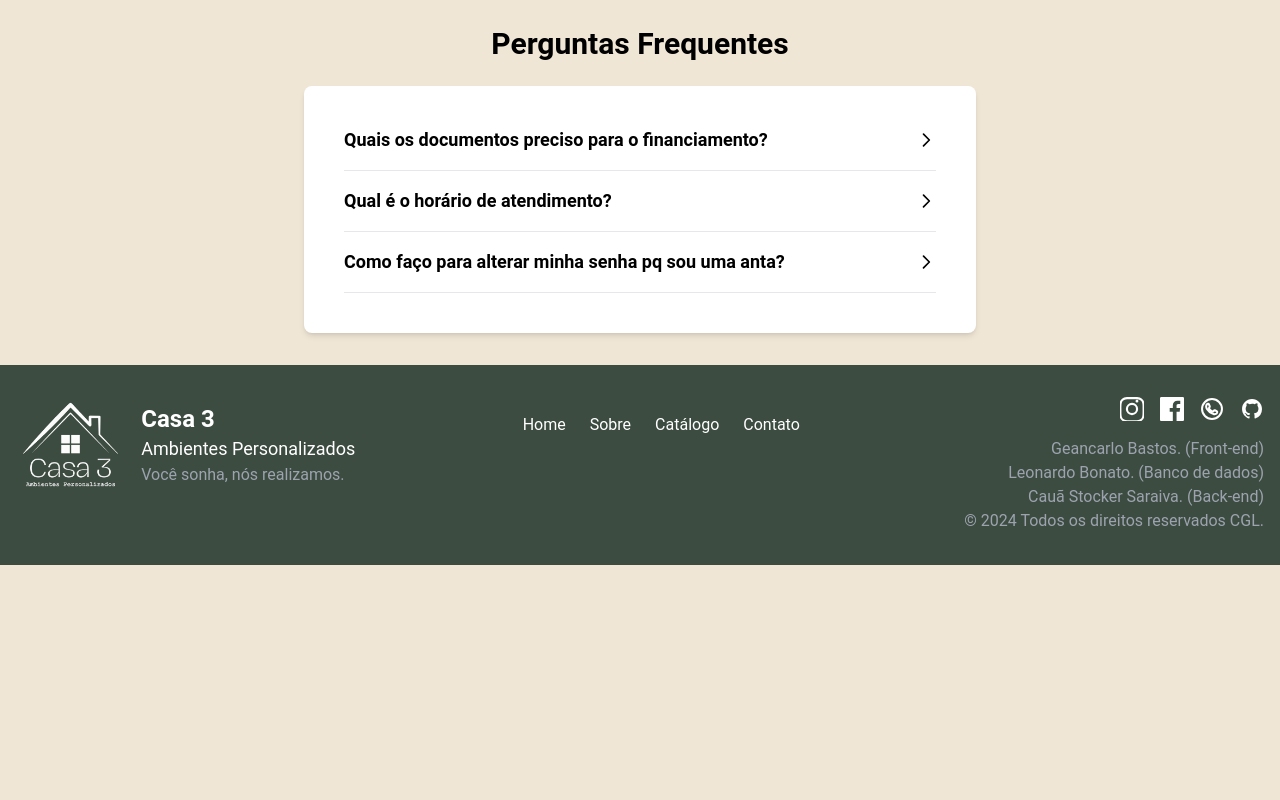
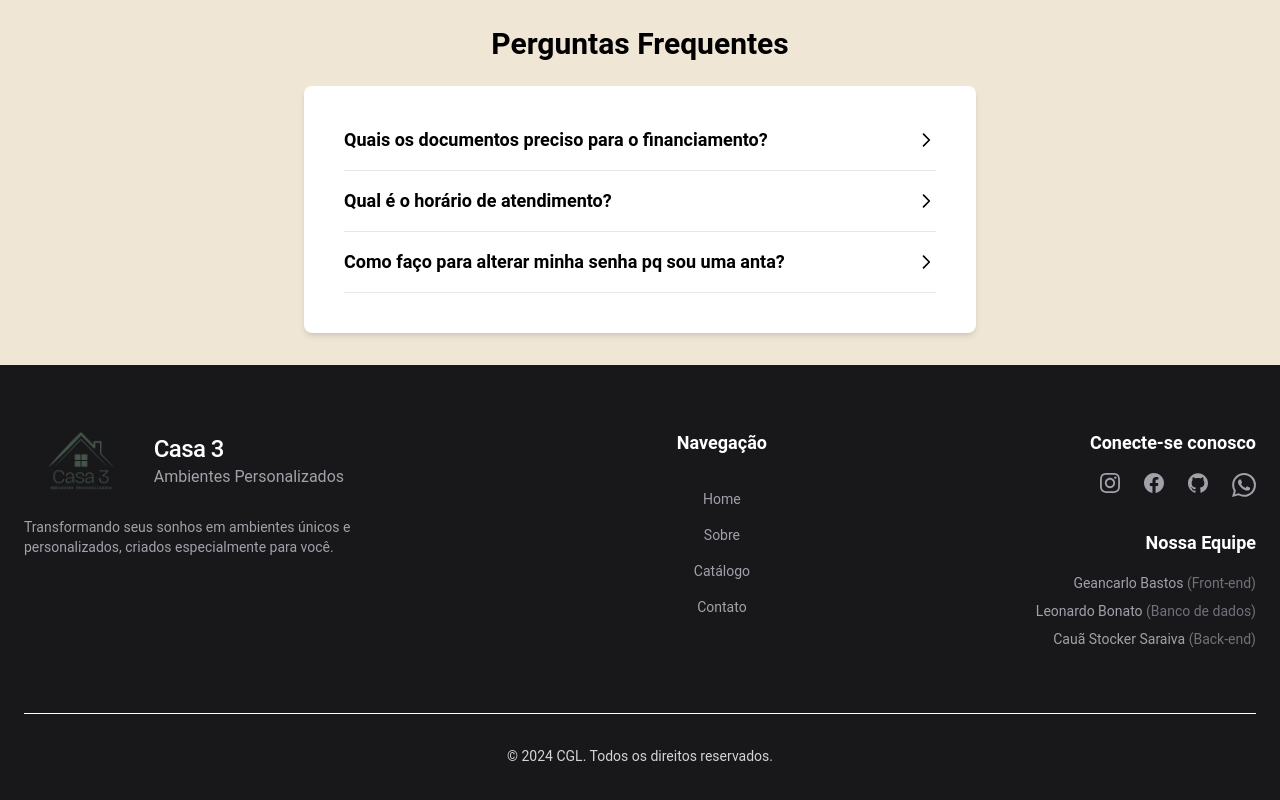
Before and after one commit to GeancarloBastos/ProjetoCasa3, a Next.js app in the folder front/: page / in a window 1280 px wide. Shown: the part 1650-2450 px from the top of the page. Before the commit the page ends 2215 px from the top, so only its background shows below. Built offline with nearby package versions, Linux system fonts and the light colour scheme.

Commit message:
Alteração no Header e Footer

```diff
--- a/front/src/components/Footer.tsx
+++ b/front/src/components/Footer.tsx
@@ -1,69 +1,114 @@
 export default function Footer() {
   return (
-    <footer className="bg-colorc3 text-white py-8">
-      <div className="container mx-auto px-4">
-        <div className="grid grid-cols-1 md:grid-cols-3 gap-8">
-          {/* Logo and Description Section */}
-          <div className="flex flex-col items-center md:items-start">
-            <div className="flex items-center space-x-4">
-              <img src="./logoCFundo.png" className="h-24" alt="Logo"/>
+    <footer className="bg-zinc-900 text-white py-16">
+      <div className="container mx-auto px-6">
+        {/* Main Footer Content */}
+        <div className="flex flex-col lg:flex-row justify-between items-center lg:items-start gap-12">
+          {/* Brand Section */}
+          <div className="flex flex-col items-center lg:items-start max-w-sm">
+            <div className="flex items-center gap-4 mb-6">
+              <img
+                src="./logoc3SFundo.png"
+                className="h-16 w-auto"
+                alt="Casa 3 Logo"
+              />
               <div>
-                <h2 className="text-2xl font-bold">Casa 3</h2>
-                <h3 className="text-lg">Ambientes Personalizados</h3>
-                <p className="text-gray-400">Você sonha, nós realizamos.</p>
+                <h2 className="text-2xl font-medium tracking-tight">Casa 3</h2>
+                <p className="text-zinc-400">Ambientes Personalizados</p>
+              </div>
+            </div>
+            <p className="text-zinc-400 text-center lg:text-left text-sm">
+              Transformando seus sonhos em ambientes únicos e personalizados,
+              criados especialmente para você.
+            </p>
+          </div>
+
+          {/* Navigation Links */}
+          <nav className="flex flex-col items-center gap-6">
+            <h3 className="text-lg font-semibold mb-2">Navegação</h3>
+            <div className="flex flex-col items-center gap-4">
+              {[
+                ['Home', '/'],
+                ['Sobre', '/detalhes'],
+                ['Catálogo', '/catalogo'],
+                ['Contato', '/contato']
+              ].map(([title, url]) => (
+                <a
+                  key={title}
+                  href={url}
+                  className="text-zinc-400 hover:text-white transition-colors duration-200 text-sm"
+                >
+                  {title}
+                </a>
+              ))}
+            </div>
+          </nav>
+
+          {/* Social and Team Section */}
+          <div className="flex flex-col items-center lg:items-end gap-8">
+            {/* Social Media */}
+            <div className="flex flex-col items-center lg:items-end gap-4">
+              <h3 className="text-lg font-semibold">Conecte-se conosco</h3>
+              <div className="flex gap-6">
+                {/* Social Icons with Hover Effects */}
+                <a
+                  href="https://www.instagram.com/casa3.ambientespersonalizados/?hl=pt-br"
+                  className="text-zinc-400 hover:text-white transform hover:scale-110 transition-all duration-200"
+                  target="_blank"
+                  rel="noopener noreferrer"
+                >
+                  <svg className="w-5 h-5" fill="currentColor" viewBox="0 0 24 24">
+                    <path d="M12 2.163c3.204 0 3.584.012 4.85.07 3.252.148 4.771 1.691 4.919 4.919.058 1.265.069 1.645.069 4.849 0 3.205-.012 3.584-.069 4.849-.149 3.225-1.664 4.771-4.919 4.919-1.266.058-1.644.07-4.85.07-3.204 0-3.584-.012-4.849-.07-3.26-.149-4.771-1.699-4.919-4.92-.058-1.265-.07-1.644-.07-4.849 0-3.204.013-3.583.07-4.849.149-3.227 1.664-4.771 4.919-4.919 1.266-.057 1.645-.069 4.849-.069zm0-2.163c-3.259 0-3.667.014-4.947.072-4.358.2-6.78 2.618-6.98 6.98-.059 1.281-.073 1.689-.073 4.948 0 3.259.014 3.668.072 4.948.2 4.358 2.618 6.78 6.98 6.98 1.281.058 1.689.072 4.948.072 3.259 0 3.668-.014 4.948-.072 4.354-.2 6.782-2.618 6.979-6.98.059-1.28.073-1.689.073-4.948 0-3.259-.014-3.667-.072-4.947-.196-4.354-2.617-6.78-6.979-6.98-1.281-.059-1.69-.073-4.949-.073zm0 5.838c-3.403 0-6.162 2.759-6.162 6.162s2.759 6.163 6.162 6.163 6.162-2.759 6.162-6.163c0-3.403-2.759-6.162-6.162-6.162zm0 10.162c-2.209 0-4-1.79-4-4 0-2.209 1.791-4 4-4s4 1.791 4 4c0 2.21-1.791 4-4 4zm6.406-11.845c-.796 0-1.441.645-1.441 1.44s.645 1.44 1.441 1.44c.795 0 1.439-.645 1.439-1.44s-.644-1.44-1.439-1.44z" />
+                  </svg>
+                </a>
+                <a
+                  href="https://www.facebook.com/profile.php?id=100090031067776"
+                  className="text-zinc-400 hover:text-white transform hover:scale-110 transition-all duration-200"
+                  target="_blank"
+                  rel="noopener noreferrer"
+                >
+                  <svg className="w-5 h-5" fill="currentColor" viewBox="0 0 24 24">
+                    <path d="M24 12.073c0-6.627-5.373-12-12-12s-12 5.373-12 12c0 5.99 4.388 10.954 10.125 11.854v-8.385H7.078v-3.47h3.047V9.43c0-3.007 1.792-4.669 4.533-4.669 1.312 0 2.686.235 2.686.235v2.953H15.83c-1.491 0-1.956.925-1.956 1.874v2.25h3.328l-.532 3.47h-2.796v8.385C19.612 23.027 24 18.062 24 12.073z" />
+                  </svg>
+                </a>
+                <a
+                  href="https://github.com/GeancarloBastos"
+                  className="text-zinc-400 hover:text-white transform hover:scale-110 transition-all duration-200"
+                  target="_blank"
+                  rel="noopener noreferrer"
+                >
+                  <svg className="w-5 h-5" fill="currentColor" viewBox="0 0 24 24">
+                    <path d="M12 .297c-6.63 0-12 5.373-12 12 0 5.303 3.438 9.8 8.205 11.385.6.113.82-.258.82-.577 0-.285-.01-1.04-.015-2.04-3.338.724-4.042-1.61-4.042-1.61C4.422 18.07 3.633 17.7 3.633 17.7c-1.087-.744.084-.729.084-.729 1.205.084 1.838 1.236 1.838 1.236 1.07 1.835 2.809 1.305 3.495.998.108-.776.417-1.305.76-1.605-2.665-.3-5.466-1.332-5.466-5.93 0-1.31.465-2.38 1.235-3.22-.135-.303-.54-1.523.105-3.176 0 0 1.005-.322 3.3 1.23.96-.267 1.98-.399 3-.405 1.02.006 2.04.138 3 .405 2.28-1.552 3.285-1.23 3.285-1.23.645 1.653.24 2.873.12 3.176.765.84 1.23 1.91 1.23 3.22 0 4.61-2.805 5.625-5.475 5.92.42.36.81 1.096.81 2.22 0 1.606-.015 2.896-.015 3.286 0 .315.21.69.825.57C20.565 22.092 24 17.592 24 12.297c0-6.627-5.373-12-12-12" />
+                  </svg>
+                </a>
+
+                <a href="#" className="text-zinc-400 hover:text-white transform hover:scale-110 transition-all duration-200"
+                  target="_blank"
+                  rel="noopener noreferrer">
+                  <svg className="w-6 h-6" fill="currentColor" viewBox="0 0 24 24">
+                    <path d="M17.472 14.382c-.297-.149-1.758-.867-2.03-.967-.273-.099-.471-.148-.67.15-.197.297-.767.966-.94 1.164-.173.199-.347.223-.644.075-.297-.15-1.255-.463-2.39-1.475-.883-.788-1.48-1.761-1.653-2.059-.173-.297-.018-.458.13-.606.134-.133.298-.347.446-.52.149-.174.198-.298.298-.497.099-.198.05-.371-.025-.52-.075-.149-.669-1.612-.916-2.207-.242-.579-.487-.5-.669-.51-.173-.008-.371-.01-.57-.01-.198 0-.52.074-.792.372-.272.297-1.04 1.016-1.04 2.479 0 1.462 1.065 2.875 1.213 3.074.149.198 2.096 3.2 5.077 4.487.709.306 1.262.489 1.694.625.712.227 1.36.195 1.871.118.571-.085 1.758-.719 2.006-1.413.248-.694.248-1.289.173-1.413-.074-.124-.272-.198-.57-.347m-5.421 7.403h-.004a9.87 9.87 0 01-5.031-1.378l-.361-.214-3.741.982.998-3.648-.235-.374a9.86 9.86 0 01-1.51-5.26c.001-5.45 4.436-9.884 9.888-9.884 2.64 0 5.122 1.03 6.988 2.898a9.825 9.825 0 012.893 6.994c-.003 5.45-4.437 9.884-9.885 9.884m8.413-18.297A11.815 11.815 0 0012.05 0C5.495 0 .16 5.335.157 11.892c0 2.096.547 4.142 1.588 5.945L.057 24l6.305-1.654a11.882 11.882 0 005.683 1.448h.005c6.554 0 11.89-5.335 11.893-11.893a11.821 11.821 0 00-3.48-8.413z" />
+                  </svg>
+                </a>
+              </div>
+            </div>
+
+            {/* Team Credits */}
+            <div className="text-right">
+              <h3 className="text-lg font-semibold mb-4 text-center lg:text-right">Nossa Equipe</h3>
+              <div className="text-zinc-400 text-sm space-y-2">
+                <p>Geancarlo Bastos <span className="text-zinc-500">(Front-end)</span></p>
+                <p>Leonardo Bonato <span className="text-zinc-500">(Banco de dados)</span></p>
+                <p>Cauã Stocker Saraiva <span className="text-zinc-500">(Back-end)</span></p>
               </div>
             </div>
           </div>
+        </div>
 
-          {/* Navigation Links */}
-          <div className="flex flex-col mb-20 ml-20 items-center md:items-start justify-center">
-            <div className="flex space-x-6">
-              <a href="" className="hover:text-colorc3verde hover:underline">Home</a>
-              <a href="detalhes" className="hover:text-colorc3verde hover:underline">Sobre</a>
-              <a href="catalogo" className="hover:text-colorc3verde hover:underline">Catálogo</a>
-              <a href="contato" className="hover:text-colorc3verde hover:underline">Contato</a>
-            </div>
-          </div>
-
-          {/* Social Media and Credits */}
-          <div className="flex flex-col items-center md:items-end space-y-4">
-            {/* Social Media Icons */}
-            <div className="flex space-x-4">
-              {/* Instagram */}
-              <a href="https://www.instagram.com/casa3.ambientespersonalizados/?hl=pt-br" className="hover:text-gray-300">
-                <svg className="w-6 h-6" fill="currentColor" viewBox="0 0 24 24">
-                  <path d="M12 2.16c3.2 0 3.584.012 4.85.07 1.17.054 1.97.24 2.43.41a4.92 4.92 0 011.77 1.03 4.92 4.92 0 011.03 1.77c.17.46.356 1.26.41 2.43.058 1.266.07 1.65.07 4.85s-.012 3.584-.07 4.85c-.054 1.17-.24 1.97-.41 2.43a4.92 4.92 0 01-1.03 1.77 4.92 4.92 0 01-1.77 1.03c-.46.17-1.26.356-2.43.41-1.266.058-1.65.07-4.85.07s-3.584-.012-4.85-.07c-1.17-.054-1.97-.24-2.43-.41a4.92 4.92 0 01-1.77-1.03 4.92 4.92 0 01-1.03-1.77c-.17-.46-.356-1.26-.41-2.43-.058-1.266-.07-1.65-.07-4.85s.012-3.584.07-4.85c.054-1.17.24-1.97.41-2.43a4.92 4.92 0 011.03-1.77 4.92 4.92 0 011.77-1.03c.46-.17 1.26-.356 2.43-.41 1.266-.058 1.65-.07 4.85-.07m0-2.16c-3.26 0-3.667.012-4.947.07-1.28.058-2.16.24-2.92.51a7.07 7.07 0 00-2.56 1.68 7.07 7.07 0 00-1.68 2.56c-.27.76-.452 1.64-.51 2.92-.058 1.28-.07 1.687-.07 4.947s.012 3.667.07 4.947c.058 1.28.24 2.16.51 2.92a7.07 7.07 0 001.68 2.56 7.07 7.07 0 002.56 1.68c.76.27 1.64.452 2.92.51 1.28.058 1.687.07 4.947.07s3.667-.012 4.947-.07c1.28-.058 2.16-.24 2.92-.51a7.07 7.07 0 002.56-1.68 7.07 7.07 0 001.68-2.56c.27-.76.452-1.64.51-2.92.058-1.28.07-1.687.07-4.947s-.012-3.667-.07-4.947c-.058-1.28-.24-2.16-.51-2.92a7.07 7.07 0 00-1.68-2.56 7.07 7.07 0 00-2.56-1.68c-.76-.27-1.64-.452-2.92-.51-1.28-.058-1.687-.07-4.947-.07zM12 5.838a6.162 6.162 0 100 12.324 6.162 6.162 0 000-12.324zm0 10.162a3.999 3.999 0 110-7.998 3.999 3.999 0 010 7.998zm6.406-11.845a1.44 1.44 0 11-2.88 0 1.44 1.44 0 012.88 0z" />
-                </svg>
-              </a>
-              {/* Facebook */}
-              <a href="https://www.facebook.com/profile.php?id=100090031067776" className="hover:text-gray-300">
-                <svg className="w-6 h-6" fill="currentColor" viewBox="0 0 24 24">
-                  <path d="M22.675 0h-21.35c-.732 0-1.325.593-1.325 1.325v21.351c0 .731.593 1.324 1.325 1.324h11.495v-9.294h-3.125v-3.622h3.125v-2.671c0-3.1 1.893-4.788 4.659-4.788 1.325 0 2.463.099 2.794.143v3.24l-1.918.001c-1.504 0-1.794.715-1.794 1.763v2.312h3.587l-.467 3.622h-3.12v9.293h6.116c.73 0 1.324-.593 1.324-1.324v-21.35c0-.732-.594-1.325-1.325-1.325z" />
-                </svg>
-              </a>
-              {/* WhatsApp */}
-              <a href="#" className="hover:text-gray-300">
-                <svg className="w-6 h-6" fill="none" stroke="currentColor" strokeWidth="2" viewBox="0 0 24 24">
-                  <path d="M16.57 14.09c-.27-.14-1.6-.79-1.85-.88-.25-.09-.43-.14-.61.14-.18.27-.7.88-.86 1.06-.16.18-.32.2-.59.07-.27-.14-1.14-.42-2.17-1.34-.8-.71-1.34-1.58-1.5-1.85-.16-.27-.02-.42.12-.55.12-.12.27-.32.41-.48.14-.16.18-.27.27-.45.09-.18.05-.34-.02-.48-.07-.14-.61-1.47-.84-2.02-.22-.53-.44-.46-.61-.46-.16 0-.34-.02-.52-.02-.18 0-.48.07-.73.34-.25.27-.96.94-.96 2.29 0 1.34.98 2.63 1.12 2.81.14.18 1.93 2.94 4.68 4.12.65.28 1.16.45 1.56.58.65.21 1.24.18 1.71.11.52-.08 1.6-.65 1.83-1.28.23-.63.23-1.17.16-1.28-.07-.11-.25-.18-.52-.32z" />
-                  <circle cx="12" cy="12" r="9.96" />
-                </svg>
-              </a>
-              {/* GitHub */}
-              <a href="https://github.com/GeancarloBastos" className="hover:text-gray-300">
-                <svg className="w-6 h-6" fill="currentColor" viewBox="0 0 24 24">
-                  <path d="M12 2.04c-5.5 0-9.96 4.46-9.96 9.96 0 4.41 2.86 8.15 6.84 9.49.5.09.68-.22.68-.48v-1.7c-2.78.6-3.37-1.34-3.37-1.34-.45-1.15-1.1-1.46-1.1-1.46-.9-.62.07-.61.07-.61 1 .07 1.53 1.03 1.53 1.03.89 1.52 2.34 1.08 2.91.83.09-.65.35-1.08.63-1.33-2.22-.25-4.56-1.11-4.56-4.95 0-1.09.39-1.98 1.03-2.68-.1-.25-.45-1.27.1-2.65 0 0 .84-.27 2.75 1.02a9.56 9.56 0 012.5-.34c.85 0 1.7.11 2.5.34 1.91-1.29 2.75-1.02 2.75-1.02.55 1.38.2 2.4.1 2.65.64.7 1.03 1.59 1.03 2.68 0 3.85-2.34 4.7-4.57 4.95.36.31.68.92.68 1.85v2.74c0 .27.18.58.69.48A9.96 9.96 0 0022 12c0-5.5-4.46-9.96-9.96-9.96z" />
-                </svg>
-              </a>
-            </div>
-
-            {/* Credits */}
-            <div className="text-gray-400 text-center md:text-right">
-              <p>Geancarlo Bastos. (Front-end)</p>
-              <p>Leonardo Bonato. (Banco de dados)</p>
-              <p>Cauã Stocker Saraiva. (Back-end)</p>
-              <p>&copy; 2024 Todos os direitos reservados CGL.</p>
-            </div>
-          </div>
+        {/* Copyright */}
+        <div className="mt-16 pt-8 border-t border-white">
+          <p className="text-zinc-300 text-sm text-center">
+            &copy; {new Date().getFullYear()} CGL. Todos os direitos reservados.
+          </p>
         </div>
       </div>
     </footer>
--- a/front/src/components/Header.tsx
+++ b/front/src/components/Header.tsx
@@ -18,12 +18,12 @@ export function Header() {
   }
 
   return (
-    <nav className="bg-colorc3">
+    <nav className="bg-zinc-900">
       <div className="max-w-7xl mx-auto px-4 sm:px-6 lg:px-8">
         <div className="flex items-center justify-between h-20">
           <div className="flex items-center">
             <Link href="/" className="flex-shrink-0">
-              <img src="./logoCFundo.png" className="h-16 w-auto" alt="Logo" />
+              <img src="./logoc3SFundo.png" className="h-16 w-auto" alt="Logo" />
             </Link>
           </div>
           <div className="hidden md:block">
```
Also changed, not shown: front/public/logoSFundo.png (added), front/public/logoSFundo2.png (added).
